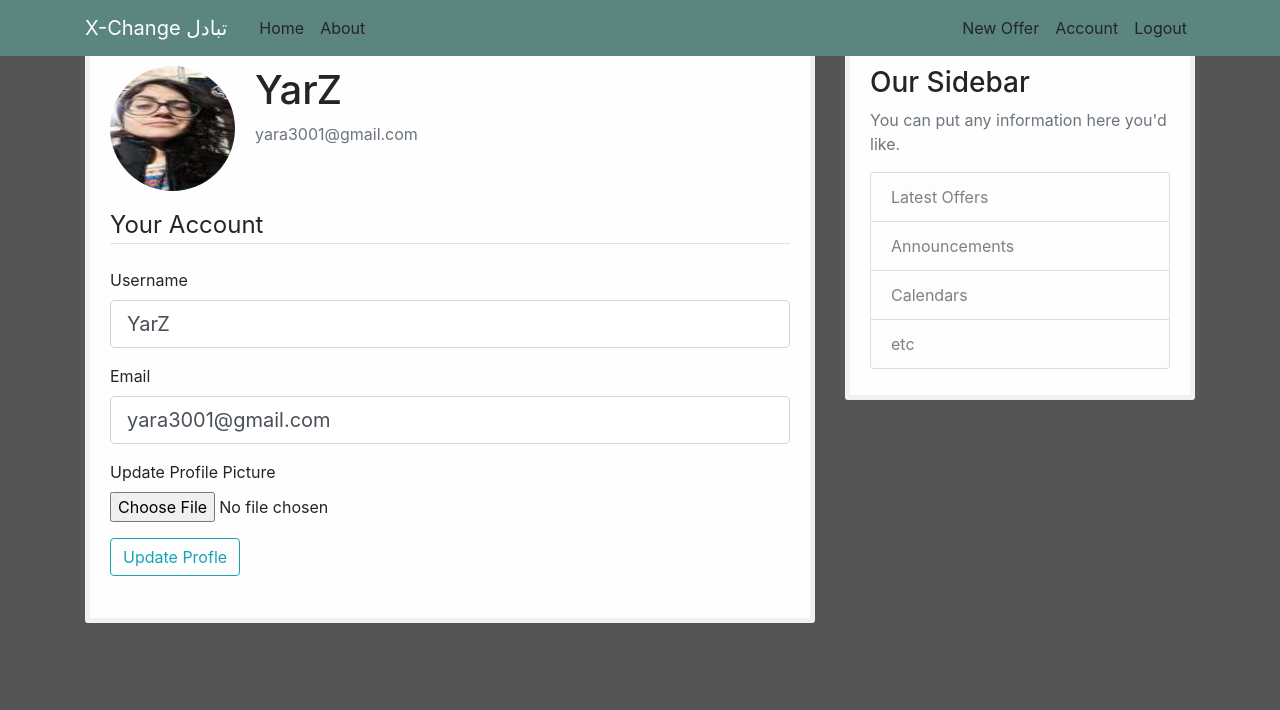
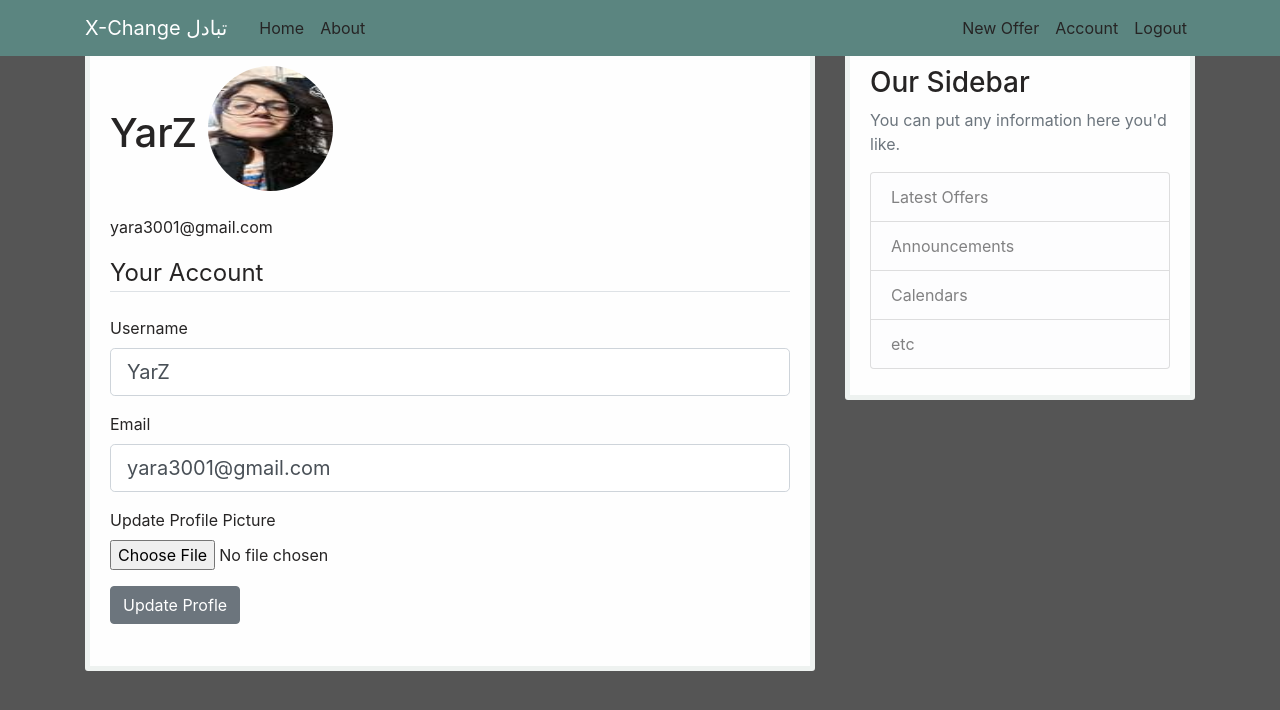
Before and after one commit to yara89/My_Apppy, a Flask app: page /account in a window 1280 px wide. Shown: the top 710 px of the page. Run offline with Flask 2, Linux system fonts and the light colour scheme; a user stored in the database is signed in; some libraries are stand-ins or nearby versions.

Commit message:
Update account.html
buttons and blueprint

```diff
--- a/tabadol/templates/account.html
+++ b/tabadol/templates/account.html
@@ -2,10 +2,9 @@
 {% block content %}
     <div class="content-section">
       <div class="media">
-        <img class="rounded-circle account-img" src="{{ image_file }}">
         <div class="media-body">
-          <h2 class="account-heading">{{ current_user.username }}</h2>
-          <p class="text-secondary">{{ current_user.email }}</p>
+          <h2 class="account-heading">{{ current_user.username }} <img class="rounded-circle account-img" src="{{ image_file }}"></h2>
+          <p>{{ current_user.email }}</p>
         </div>
       </div>
         <form method="POST" action="" enctype="multipart/form-data">
@@ -49,7 +48,7 @@
                     {% endif %}
                 </div>
                 <div class="form-group">
-                {{ form.submit(class="btn btn-outline-info") }}
+                {{ form.submit(class="btn btn-secondary") }}
                 </div>
             </fieldset>
         </form>
```
